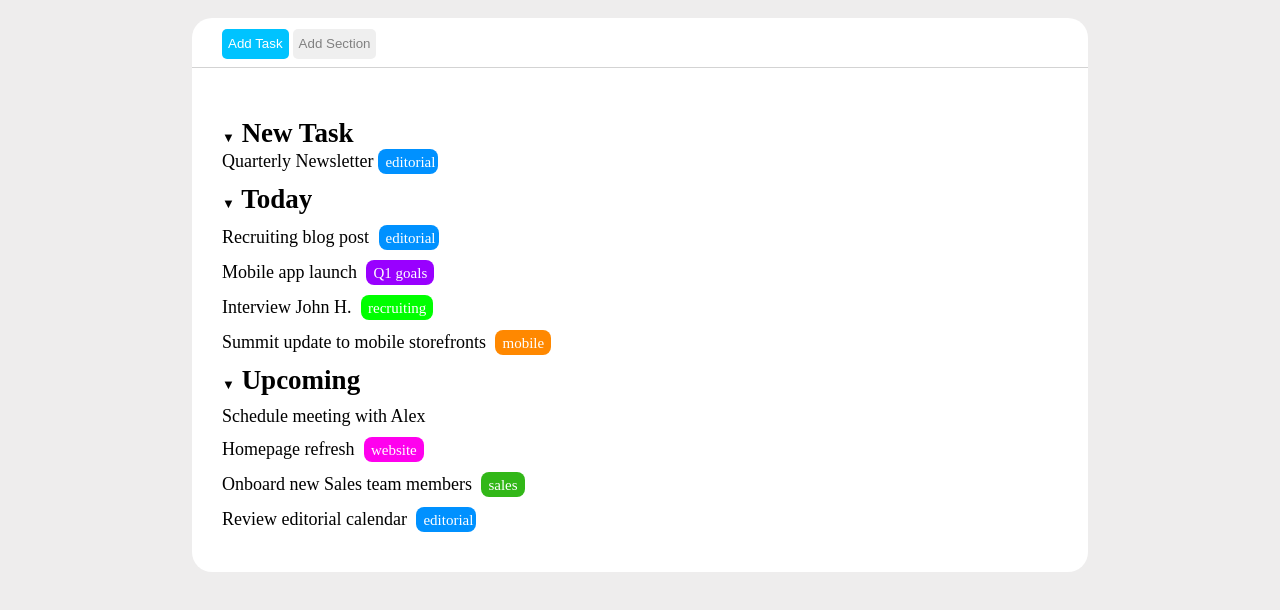
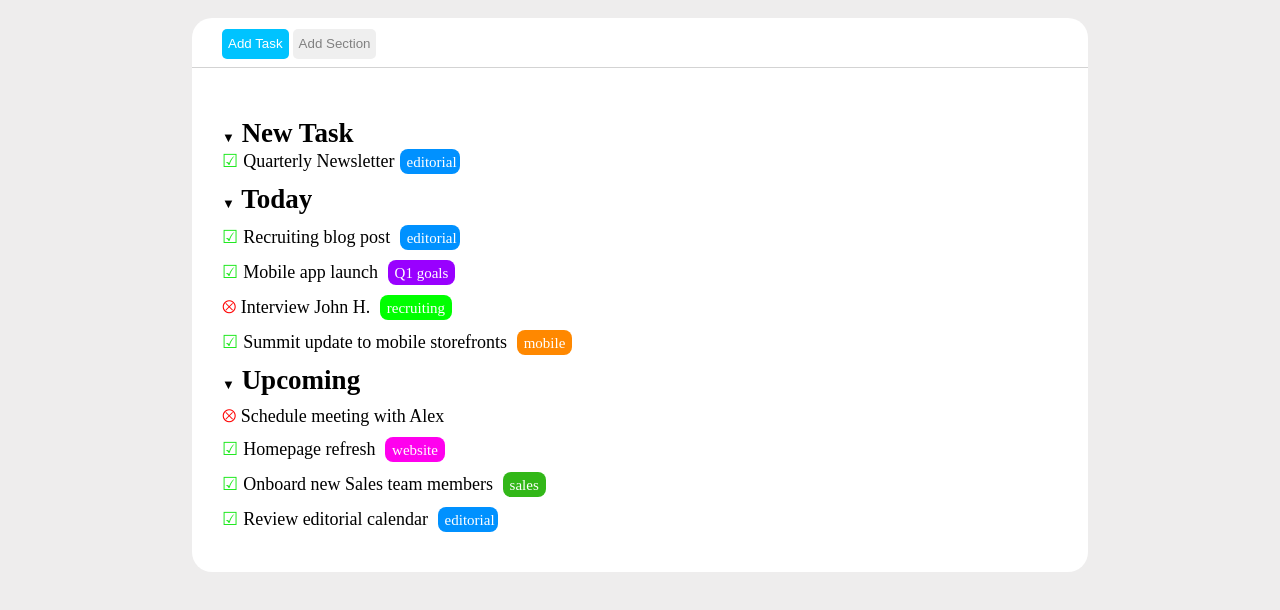
Before and after one commit to GiuseppeCassone/html-css-toboolist, a plain HTML site: page index.html in a window 1280 px wide. Shown: the part 122-732 px from the top of the page. Drawn offline with Linux system fonts and the light colour scheme.

Commit message:
inserimento dei check e dei cross

```diff
--- a/css/style.css
+++ b/css/style.css
@@ -79,6 +79,11 @@ div{
     font-size: small;
 }
 
+.check{
+    color: rgb(27, 233, 27);
+    margin-right: 5px;
+}
+
 .editorial{
     display: inline-block;
     width: 60px;
@@ -105,6 +110,10 @@ small{
     padding: 2px;
     background-color: rgb(153, 0, 255);
     color: white;
+}
+
+.cross{
+    color: red;
 }
 
 #recruiting{
--- a/index.html
+++ b/index.html
@@ -33,7 +33,7 @@
 
                 <div>
                     <h2><span class="freccia">&#9660;</span> New Task</h2>
-                    <span>Quarterly Newsletter</span><span class="editorial"><small>editorial</small></span>
+                    <span class="check">&#9745;</span><span>Quarterly Newsletter</span><span class="editorial"><small>editorial</small></span>
                 </div>
 
             </section>
@@ -45,19 +45,19 @@
                 <div>
                     <h2><span class="freccia">&#9660;</span> Today</h2>
                     <div>
-                        Recruiting blog post <span class="editorial"><small>editorial</small></span>
+                        <span class="check">&#9745;</span>Recruiting blog post <span class="editorial"><small>editorial</small></span>
                     </div>
 
                     <div>
-                        Mobile app launch <span id="goals"><small>Q1 goals</small></span>
+                        <span class="check">&#9745;</span>Mobile app launch <span id="goals"><small>Q1 goals</small></span>
                     </div>
 
                     <div>
-                        Interview John H. <span id="recruiting"><small>recruiting</small></span>
+                        <span class="cross">&#11198;</span> Interview John H. <span id="recruiting"><small>recruiting</small></span>
                     </div>
 
                     <div>
-                        Summit update to mobile storefronts <span id="mobile"><small>mobile</small></span>
+                        <span class="check">&#9745;</span>Summit update to mobile storefronts <span id="mobile"><small>mobile</small></span>
                     </div>
                 </div>
 
@@ -70,19 +70,19 @@
                 <div>
                     <h2><span class="freccia">&#9660;</span> Upcoming</h2>
                     <div>
-                        Schedule meeting with Alex
+                        <span class="cross">&#11198;</span> Schedule meeting with Alex
                     </div>
 
                     <div>
-                        Homepage refresh <span id="website"><small>website</small></span>
+                        <span class="check">&#9745;</span>Homepage refresh <span id="website"><small>website</small></span>
                     </div>
 
                     <div>
-                        Onboard new Sales team members <span id="sales"><small>sales</small></span>
+                        <span class="check">&#9745;</span>Onboard new Sales team members <span id="sales"><small>sales</small></span>
                     </div>
 
                     <div>
-                        Review editorial calendar <span class="editorial"><small>editorial</small></span>
+                        <span class="check">&#9745;</span>Review editorial calendar <span class="editorial"><small>editorial</small></span>
                     </div>
 
                 </div>
```
